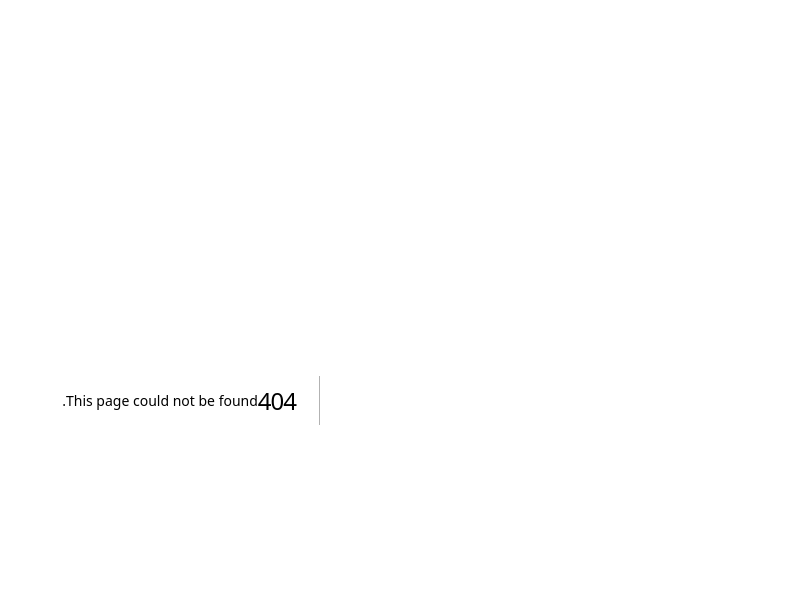
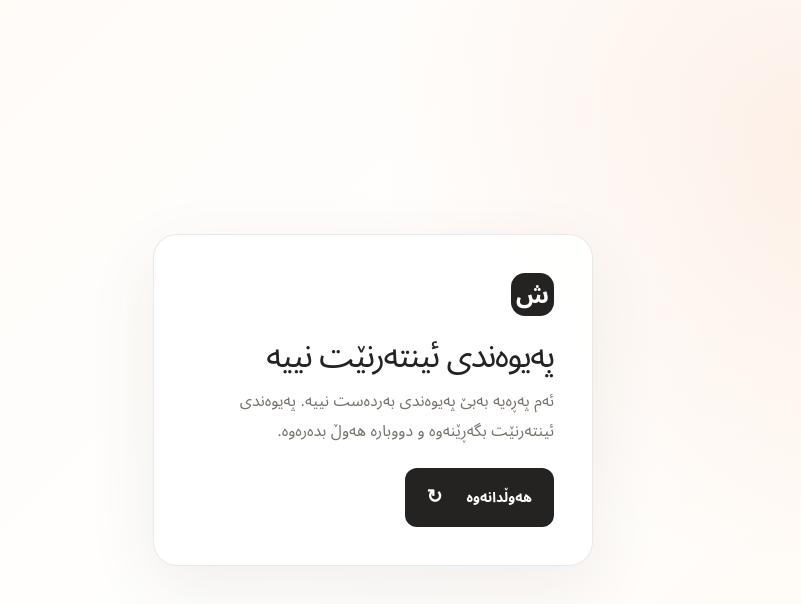
Before and after one commit to sardarwalikhano/shakh2027, a Next.js app: page /offline in a window 1280 px wide. Before the commit this address had no page. Shown: the top 604 px of the page, without its empty margins (479-1280 px from the left). Built offline with nearby package versions, Linux system fonts and the light colour scheme.

Commit message:
feat: add SHAKH STORE PWA asset (app/offline/page.tsx)

```diff
--- /dev/null
+++ b/app/offline/page.tsx
@@ -0,0 +1,14 @@
+import Link from "next/link";
+
+export default function OfflinePage() {
+  return (
+    <main className="auth-page">
+      <section className="auth-panel">
+        <span className="brand-mark">ش</span>
+        <h1 className="auth-title">پەیوەندی ئینتەرنێت نییە</h1>
+        <p className="auth-description">ئەم پەڕەیە بەبێ پەیوەندی بەردەست نییە. پەیوەندی ئینتەرنێت بگەڕێنەوە و دووبارە هەوڵ بدەرەوە.</p>
+        <Link className="primary-action" href="/">هەوڵدانەوە <span>↻</span></Link>
+      </section>
+    </main>
+  );
+}
```
